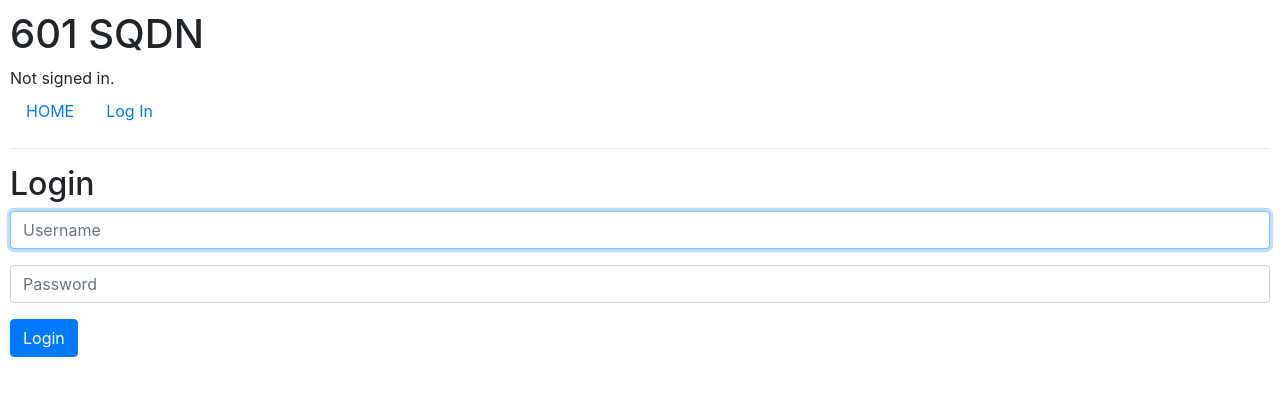
After one commit to rhythm244/django_google_cloud, a Django app: page /login in a window 1280 px wide. The commit adds this page. Shown: the top 396 px of the page. Run offline with Django 3.2, Linux system fonts and the light colour scheme; some libraries are stand-ins or nearby versions.

Commit message:
gcloud: user can login 23/02/2021

```diff
--- a/myapp/templates/myapp/index.html
+++ b/myapp/templates/myapp/index.html
@@ -2,8 +2,7 @@
 
 {% block body %}
 
-Index page
+Welcome Sir Join us to see the wolrd.
 
-<a href="{% url 'myapp:person' %}">person</a>
 
 {% endblock %}
--- a/myapp/templates/myapp/layout.html
+++ b/myapp/templates/myapp/layout.html
@@ -1,11 +1,42 @@
+{% load static %}
+
+<!DOCTYPE html>
 <html lang="en">
     <head>
         <meta charset="UTF-8">
         <meta http-equiv="X-UA-Compatible" content="IE=edge">
-    <meta name="viewport" content="width=device-width, initial-scale=1.0">
+        <!-- <title>{% block title %}Auctions{% endblock %}</title> -->
         <title>601 One Stop Service</title>
+        <link rel="stylesheet" href="https://stackpath.bootstrapcdn.com/bootstrap/4.4.1/css/bootstrap.min.css" integrity="sha384-Vkoo8x4CGsO3+Hhxv8T/Q5PaXtkKtu6ug5TOeNV6gBiFeWPGFN9MuhOf23Q9Ifjh" crossorigin="anonymous">
+        <link href="{% static 'myapp/styles.css' %}" rel="stylesheet">
     </head>
     <body>
+        <h1>601 SQDN</h1>
+        <div>
+            {% if user.is_authenticated %}
+                Signed in as <strong>{{ user.username }}</strong>.
+            {% else %}
+                Not signed in.
+            {% endif %}
+        </div>
+        <ul class="nav">
+            <li class="nav-item">
+                <a class="nav-link" href="{% url 'myapp:index' %}">HOME</a>
+            </li>
+            {% if user.is_authenticated %}
+            <li>
+                <a class="nav-link" href="{% url 'myapp:person' %}">Person</a>
+            </li>
+            <li class="nav-item">
+                <a class="nav-link" href="{% url 'myapp:logout' %}">Log Out</a>
+            </li>
+            {% else %}
+                <li class="nav-item">
+                    <a class="nav-link" href="{% url 'myapp:login' %}">Log In</a>
+                </li>
+            {% endif %}
+        </ul>
+        <hr>
         {% block body %}
         {% endblock %}
     </body>
--- /dev/null
+++ b/myapp/templates/myapp/login.html
@@ -0,0 +1,22 @@
+{% extends "myapp/layout.html" %}
+
+{% block body %}
+
+    <h2>Login</h2>
+
+    {% if message %}
+        <div>{{ message }}</div>
+    {% endif %}
+
+    <form action="{% url 'myapp:login' %}" method="post">
+        {% csrf_token %}
+        <div class="form-group">
+            <input autofocus class="form-control" type="text" name="username" placeholder="Username">
+        </div>
+        <div class="form-group">
+            <input class="form-control" type="password" name="password" placeholder="Password">
+        </div>
+        <input class="btn btn-primary" type="submit" value="Login">
+    </form>
+
+{% endblock %}
--- a/myapp/templates/myapp/person.html
+++ b/myapp/templates/myapp/person.html
@@ -54,7 +54,4 @@
 </table>
 
 
-
-<a href="{% url 'myapp:index' %}">Home</a>
-
 {% endblock %}
--- a/myapp/urls.py
+++ b/myapp/urls.py
@@ -8,6 +8,8 @@ app_name = 'myapp'
 
 urlpatterns = [
     path('', views.index, name='index'),
+    path("login", views.login_view, name="login"),
+    path("logout", views.logout_view, name="logout"),
     path('person', views.person, name='person'),
     path('person/<int:employee_id>', views.person_one, name='person_one'),
     path('person_division/<int:division_id>', views.person_division, name='person_division'),
--- a/myapp/views.py
+++ b/myapp/views.py
@@ -19,6 +19,31 @@ def index(request):
         }
         return render(request, "myapp/index.html", context)
 
+def login_view(request):
+    if request.method == "POST":
+
+        # Attempt to sign user in
+        username = request.POST["username"]
+        password = request.POST["password"]
+        user = authenticate(request, username=username, password=password)
+
+        # Check if authentication successful
+        if user is not None:
+            login(request, user)
+            return HttpResponseRedirect(reverse("myapp:index"))
+        else:
+            return render(request, "myapp/login.html", {
+                "message": "Invalid username and/or password."
+            })
+    else:
+        return render(request, "myapp/login.html")
+
+
+def logout_view(request):
+    logout(request)
+    return HttpResponseRedirect(reverse("myapp:index"))
+
+@login_required
 def person(request):
     """แสดงคนของ ฝูง.601 ทั้งหมด """
     employees = Employee.objects.all()
@@ -33,6 +58,7 @@ def person(request):
     }
     return render(request, "myapp/person.html", context)
 
+@login_required
 def person_division(request, division_id):
     """ทำเพื่อให้ filter ฝ่ายของฝูง.601 """
     employees = Employee.objects.filter(division_id=division_id)
@@ -46,6 +72,7 @@ def person_division(request, division_id):
     }
     return render(request, "myapp/person.html", context)
 
+@login_required
 def person_one(request, employee_id):
     employee = Employee.objects.get(pk=employee_id)
     form = PictureForm()
@@ -56,6 +83,7 @@ def person_one(request, employee_id):
     }
     return render(request, 'myapp/person_one.html', context)
 
+@login_required
 def upload(request, employee_id):
     if request.method == 'POST':
         form = PictureForm(request.POST, request.FILES)
@@ -75,8 +103,11 @@ def upload(request, employee_id):
                 item.picture = f
                 item.id = employee_id
                 item.save()
+                messages.success(request, "Upload Success")
+        else:
+            messages.error(request, "File not more than 500 Kb")
 
-            return HttpResponseRedirect(reverse("myapp:index"))
+        return HttpResponseRedirect(reverse("myapp:person_one", args=(employee_id,)))
     else:
         form = PictureForm()
         context = {
--- /dev/null
+++ b/static/myapp/styles.css
@@ -0,0 +1,25 @@
+* {
+    margin:0;
+    padding: 0;
+}
+
+body {
+    padding: 10px;
+    line-height: 25px;
+}
+
+li {
+    list-style: none;
+}
+
+
+.container {
+    max-width: 1200px;
+}
+
+.list-grid {
+    display: grid;
+    grid-template-columns: 1fr 1fr 1fr;
+    border: solid rgb(88, 113, 228) 2px;
+    padding: 10px;
+}
```
Also changed, not shown: myapp/models.py (+8 -14 lines), myapp/static/myapp/styles.css (added, +25 -0 lines), myapp/templates/myapp/person_one.html (+18 -5 lines), mysite/settings.py (+9 -1 lines), myapp/migrations/0022_auto_20210223_0818.py (added). Lines whose indentation alone changed are shown as unchanged.
